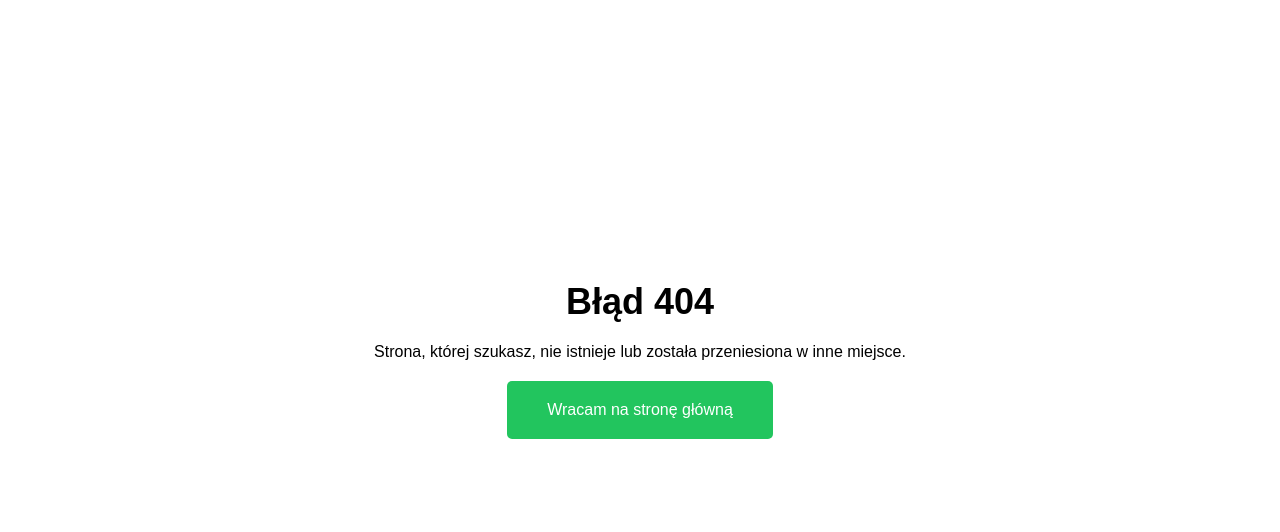
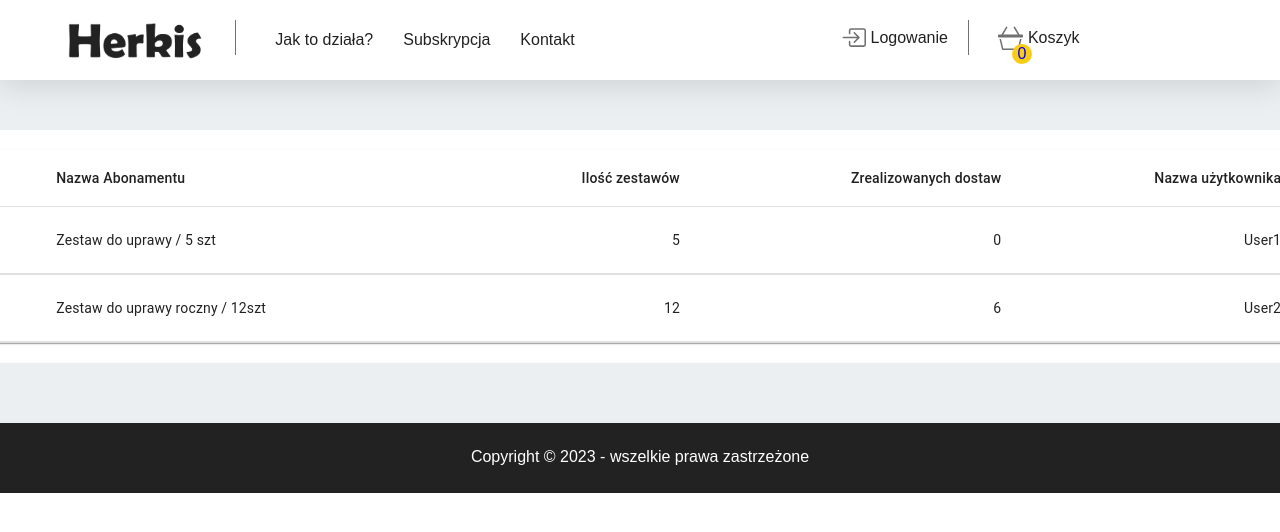
Before and after one commit to migdalius/herkis_shop, a React (Create React App) app in the folder client/: page /moje-konto/zamowienia in a window 1280 px wide. Before the commit this address had no page. Shown: the top 532 px of the page. Built offline with nearby package versions, Linux system fonts and the light colour scheme.

Commit message:
test order table

```diff
--- a/client/package.json
+++ b/client/package.json
@@ -4,6 +4,11 @@
   "private": true,
   "dependencies": {
     "@emailjs/browser": "^3.10.0",
+    "@emotion/react": "^11.10.6",
+    "@emotion/styled": "^11.10.6",
+    "@fontsource/roboto": "^4.5.8",
+    "@mui/icons-material": "^5.11.11",
+    "@mui/material": "^5.11.15",
     "@reduxjs/toolkit": "^1.9.1",
     "@testing-library/jest-dom": "^5.16.5",
     "@testing-library/react": "^13.4.0",
--- a/client/src/App.jsx
+++ b/client/src/App.jsx
@@ -18,6 +18,7 @@ import Contact from "./pages/contact/Contact";
 import SingleSub from "./pages/singleSub/SingleSub";
 import UserList from "./pages/admin/userList/UserList";
 import UserDetail from "./pages/admin/userList/UserDetail";
+import UserOrders from "./pages/admin/userOrders/UserOrders";
 
 function App() {
   const user = useSelector((state) => state.user.currentUser);
@@ -48,6 +49,7 @@ function App() {
           path="/moje-konto/lista-uzytkownikow/:id"
           element={<UserDetail />}
         />
+        <Route path="/moje-konto/zamowienia" element={<UserOrders />} />
       </Routes>
     </BrowserRouter>
   );
--- /dev/null
+++ b/client/src/pages/admin/userOrders/UserOrders.jsx
@@ -0,0 +1,217 @@
+import * as React from "react";
+import { Link, useLocation } from "react-router-dom";
+import styled, { keyframes } from "styled-components";
+import Footer from "../../../components/footer/Footer";
+
+import TopNav from "../../../components/topNav/TopNav";
+import { userRequest } from "../../requestMethods";
+
+import PropTypes from "prop-types";
+import Box from "@mui/material/Box";
+import Collapse from "@mui/material/Collapse";
+import IconButton from "@mui/material/IconButton";
+import Table from "@mui/material/Table";
+import TableBody from "@mui/material/TableBody";
+import TableCell from "@mui/material/TableCell";
+import TableContainer from "@mui/material/TableContainer";
+import TableHead from "@mui/material/TableHead";
+import TableRow from "@mui/material/TableRow";
+import Typography from "@mui/material/Typography";
+import Paper from "@mui/material/Paper";
+import KeyboardArrowDownIcon from "@mui/icons-material/KeyboardArrowDown";
+import KeyboardArrowUpIcon from "@mui/icons-material/KeyboardArrowUp";
+
+const BackgroundContainer = styled.div`
+  width: 100vw;
+  height: auto;
+  background-color: #eceff1;
+`;
+
+const MainContainer = styled.div`
+  display: flex;
+  margin-top: 50px;
+  flex-direction: column;
+  align-items: center;
+  width: 100vw;
+  height: 100%;
+  margin-left: 5%;
+  margin-right: 5%;
+
+  gap: 10px;
+  padding-bottom: 60px;
+  @media (max-width: 640px) {
+    flex-direction: column-reverse;
+    height: auto;
+  }
+`;
+
+const CenterContainer = styled.div`
+  width: 1600px;
+  height: auto;
+
+  background-color: #fff;
+`;
+
+const AdminCenterContainer = styled.div``;
+
+const AdminTextContainer = styled.div`
+  margin: 20px;
+`;
+
+function createData(name, calories, fat, carbs, protein, price) {
+  return {
+    name,
+    calories,
+    fat,
+    carbs,
+    protein,
+    price,
+    history: [
+      {
+        date: "2020-01-05",
+        customerId: "11091700",
+        amount: 3,
+      },
+      {
+        date: "2020-01-02",
+        customerId: "Anonymous",
+        amount: 1,
+      },
+    ],
+  };
+}
+
+function Row(props) {
+  const { row } = props;
+  const [open, setOpen] = React.useState(false);
+
+  return (
+    <React.Fragment>
+      <TableRow sx={{ "& > *": { borderBottom: "unset" } }}>
+        <TableCell>
+          <IconButton
+            aria-label="expand row"
+            size="small"
+            onClick={() => setOpen(!open)}
+          >
+            {open ? <KeyboardArrowUpIcon /> : <KeyboardArrowDownIcon />}
+          </IconButton>
+        </TableCell>
+        <TableCell component="th" scope="row">
+          {row.name}
+        </TableCell>
+        <TableCell align="right">{row.calories}</TableCell>
+        <TableCell align="right">{row.fat}</TableCell>
+        <TableCell align="right">{row.carbs}</TableCell>
+        <TableCell align="right">{row.protein}</TableCell>
+      </TableRow>
+      <TableRow>
+        <TableCell style={{ paddingBottom: 0, paddingTop: 0 }} colSpan={6}>
+          <Collapse in={open} timeout="auto" unmountOnExit>
+            <Box sx={{ margin: 1 }}>
+              <Typography variant="h6" gutterBottom component="div">
+                History
+              </Typography>
+              <Table size="small" aria-label="purchases">
+                <TableHead>
+                  <TableRow>
+                    <TableCell>Date</TableCell>
+                    <TableCell>Customer</TableCell>
+                    <TableCell align="right">Amount</TableCell>
+                    <TableCell align="right">Total price ($)</TableCell>
+                  </TableRow>
+                </TableHead>
+                <TableBody>
+                  {row.history.map((historyRow) => (
+                    <TableRow key={historyRow.date}>
+                      <TableCell component="th" scope="row">
+                        {historyRow.date}
+                      </TableCell>
+                      <TableCell>{historyRow.customerId}</TableCell>
+                      <TableCell align="right">{historyRow.amount}</TableCell>
+                      <TableCell align="right">
+                        {Math.round(historyRow.amount * row.price * 100) / 100}
+                      </TableCell>
+                    </TableRow>
+                  ))}
+                </TableBody>
+              </Table>
+            </Box>
+          </Collapse>
+        </TableCell>
+      </TableRow>
+    </React.Fragment>
+  );
+}
+
+Row.propTypes = {
+  row: PropTypes.shape({
+    calories: PropTypes.number.isRequired,
+    carbs: PropTypes.number.isRequired,
+    fat: PropTypes.number.isRequired,
+    history: PropTypes.arrayOf(
+      PropTypes.shape({
+        amount: PropTypes.number.isRequired,
+        customerId: PropTypes.string.isRequired,
+        date: PropTypes.string.isRequired,
+      })
+    ).isRequired,
+    name: PropTypes.string.isRequired,
+    price: PropTypes.number.isRequired,
+    protein: PropTypes.number.isRequired,
+  }).isRequired,
+};
+
+const rows = [
+  createData("Zestaw do uprawy / 5 szt", 5, 0, "User1", "Aktywny", 4.99),
+  createData(
+    "Zestaw do uprawy roczny / 12szt ",
+    12,
+    6,
+    "User2",
+    "Aktywny",
+    4.99
+  ),
+];
+
+const UserOrders = () => {
+  return (
+    <div className="app">
+      <BackgroundContainer>
+        <TopNav />
+        <MainContainer>
+          <CenterContainer>
+            <AdminCenterContainer>
+              <AdminTextContainer>
+                <TableContainer component={Paper}>
+                  <Table aria-label="collapsible table">
+                    <TableHead>
+                      <TableRow>
+                        <TableCell />
+                        <TableCell>Nazwa Abonamentu</TableCell>
+                        <TableCell align="right">Ilość zestawów</TableCell>
+                        <TableCell align="right">
+                          Zrealizowanych dostaw
+                        </TableCell>
+                        <TableCell align="right">Nazwa użytkownika</TableCell>
+                        <TableCell align="right">Abonament</TableCell>
+                      </TableRow>
+                    </TableHead>
+                    <TableBody>
+                      {rows.map((row) => (
+                        <Row key={row.name} row={row} />
+                      ))}
+                    </TableBody>
+                  </Table>
+                </TableContainer>
+              </AdminTextContainer>
+            </AdminCenterContainer>
+          </CenterContainer>
+        </MainContainer>
+      </BackgroundContainer>
+      <Footer />
+    </div>
+  );
+};
+
+export default UserOrders;
```
Also changed, not shown: 1 other file (tests, documents, lock files or other folders).
